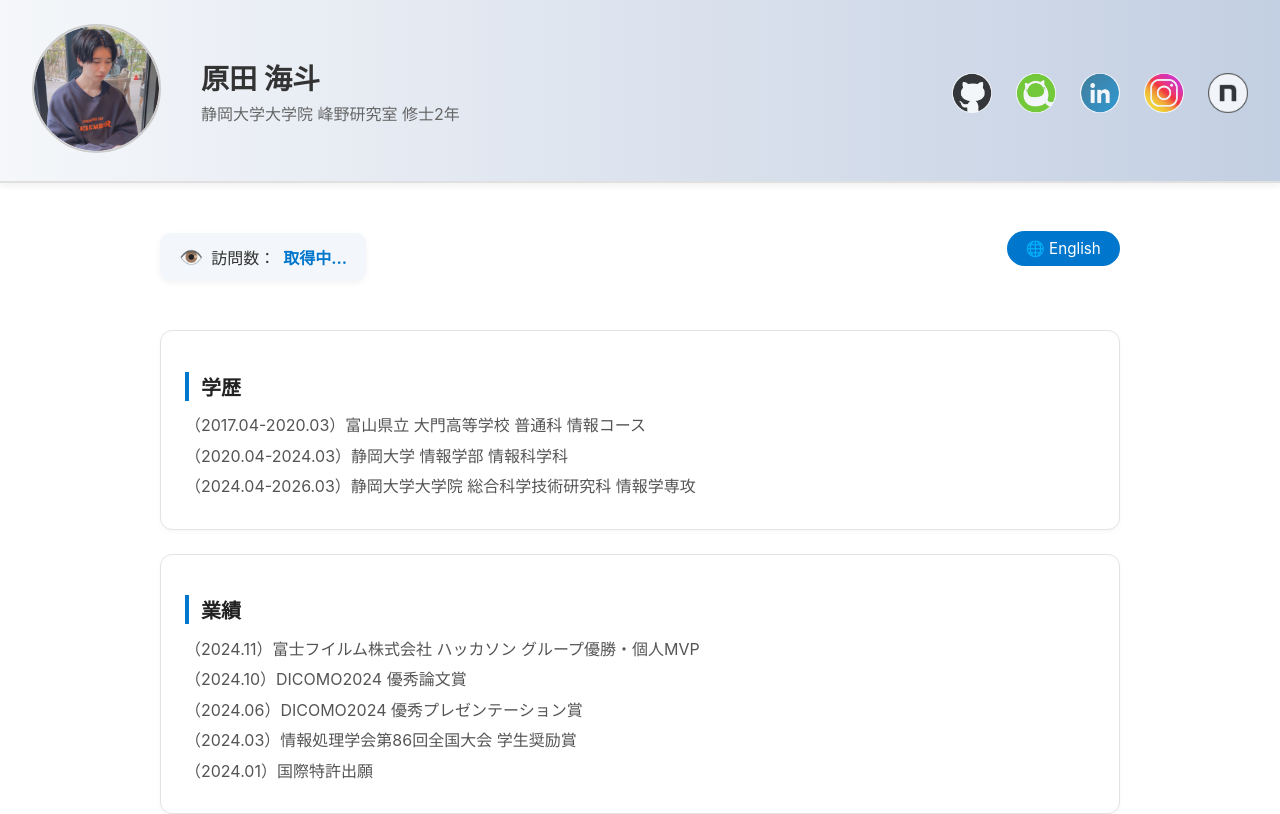
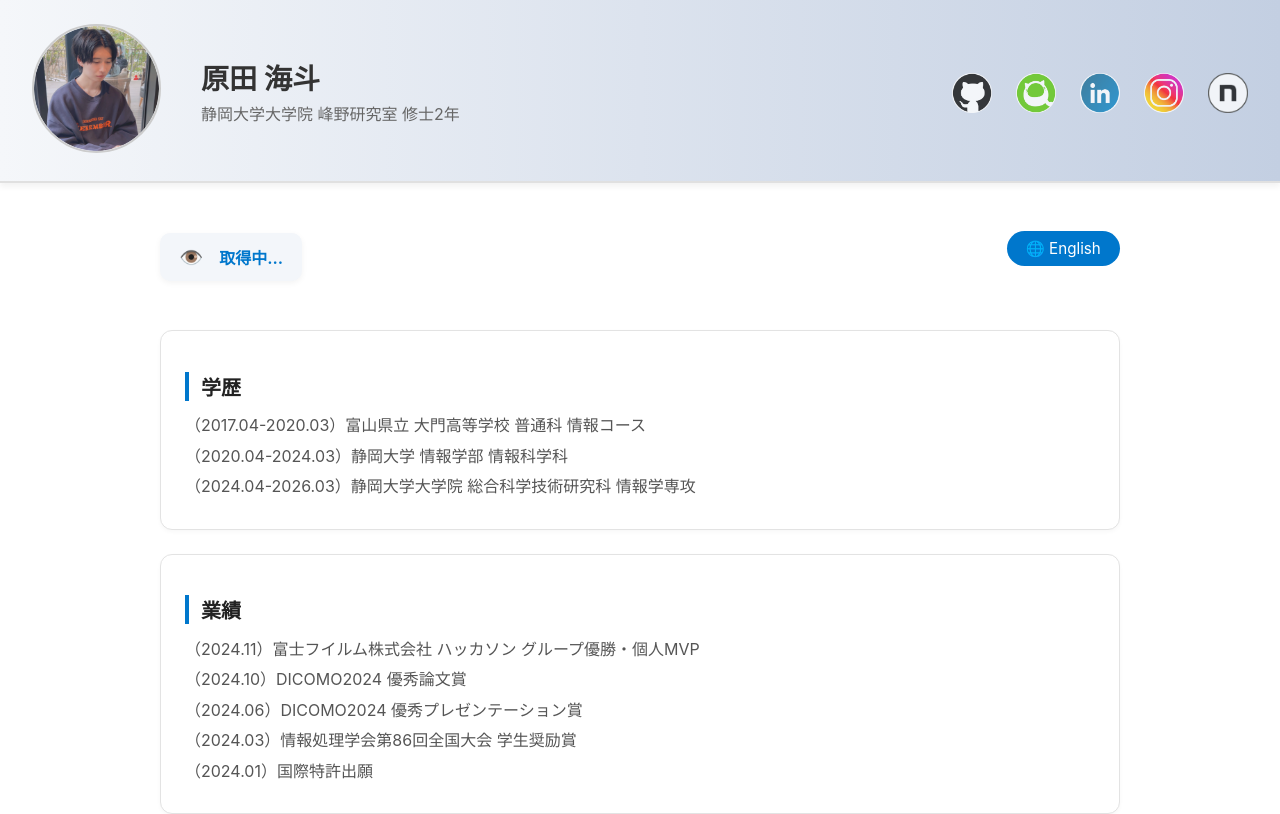
Before and after one commit to haradakaito/aws-mypage, a React (Create React App) app in the folder web/: page /jp in a window 1280 px wide. Shown: the top 814 px of the page. Built offline with nearby package versions, Linux system fonts and the light colour scheme; no server answers.

Commit message:
[add] 文字数削除

```diff
--- a/web/src/pages/HomePageEN.tsx
+++ b/web/src/pages/HomePageEN.tsx
@@ -28,7 +28,7 @@ const HomePageEN = () => {
             <div className="top-bar">
                 <div className="page-view-card">
                     <span className="page-view-icon">👁️</span>
-                    <span className="page-view-label">Views：</span>
+                    <span className="page-view-label"></span>
                     <span className="page-view-number">{views !== null ? `${views} 回` : "Loading..."}</span>
                 </div>
 
--- a/web/src/pages/HomePageJP.tsx
+++ b/web/src/pages/HomePageJP.tsx
@@ -28,7 +28,7 @@ const HomePageJP = () => {
             <div className="top-bar">
                 <div className="page-view-card">
                     <span className="page-view-icon">👁️</span>
-                    <span className="page-view-label">訪問数：</span>
+                    <span className="page-view-label"></span>
                     <span className="page-view-number">{views !== null ? `${views} 回` : "取得中..."}</span>
                 </div>
 
```
